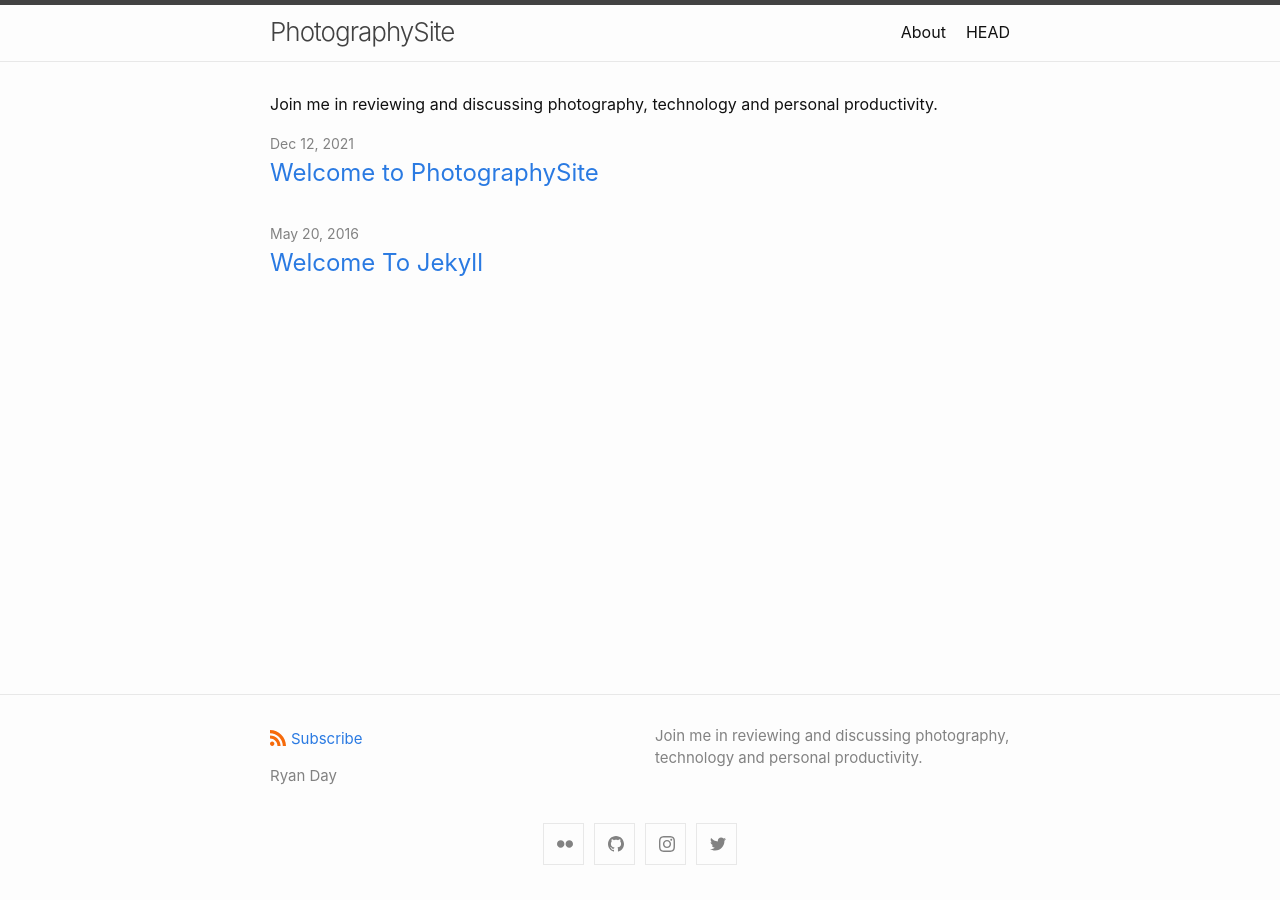
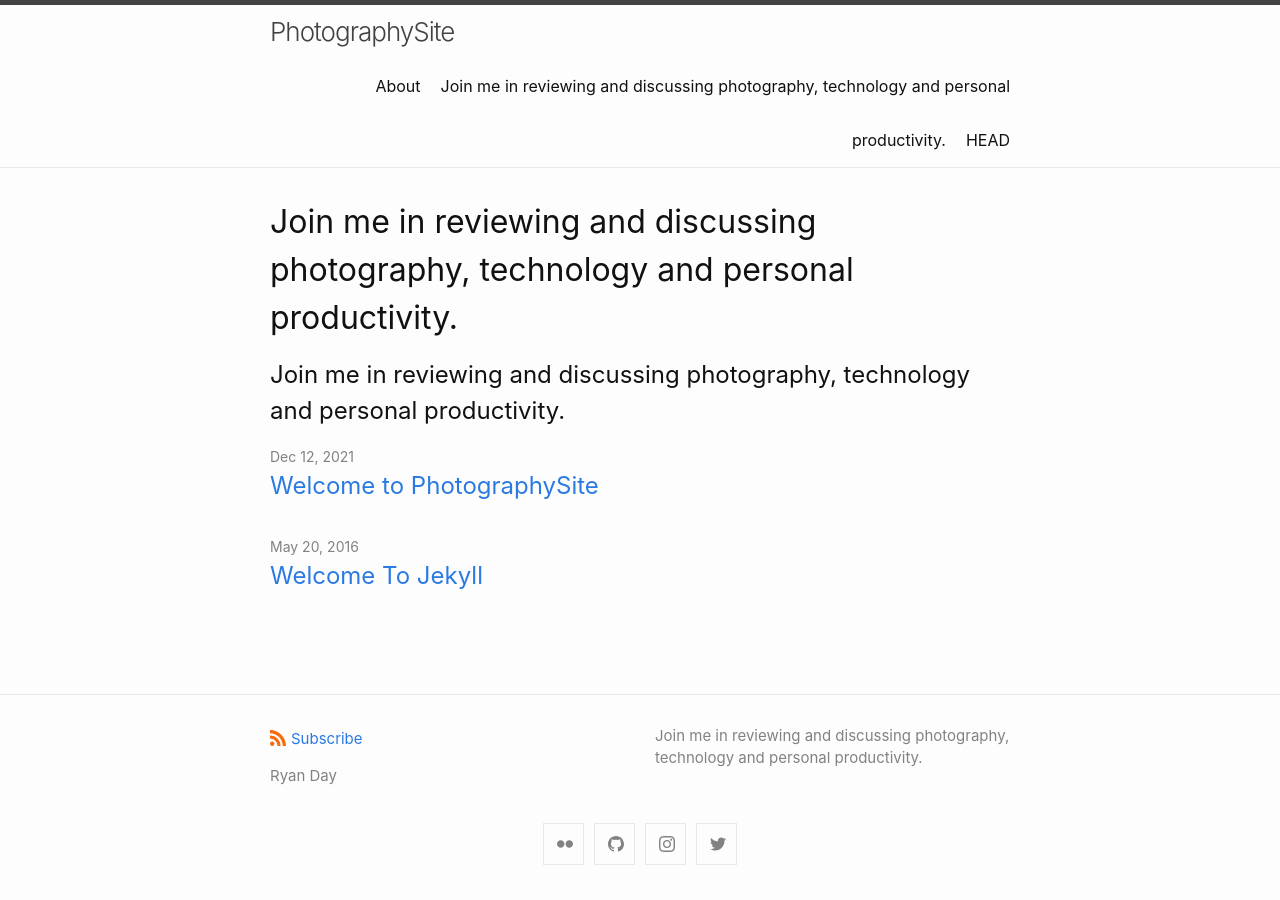
Before and after one commit to rmd34/blog, a Jekyll site: the page built from index.md, in a window 1280 px wide. Built offline with Jekyll 4.4.1, drawn with Linux system fonts in a browser that asks for light colours; our own code applies the rules of GitHub Pages for plain Markdown files.

Commit message:
Update index.md

```diff
--- a/index.md
+++ b/index.md
@@ -7,4 +7,4 @@
 #
 layout: home
 ---
-Join me in reviewing and discussing photography, technology and personal productivity.
+## Join me in reviewing and discussing photography, technology and personal productivity.
```
